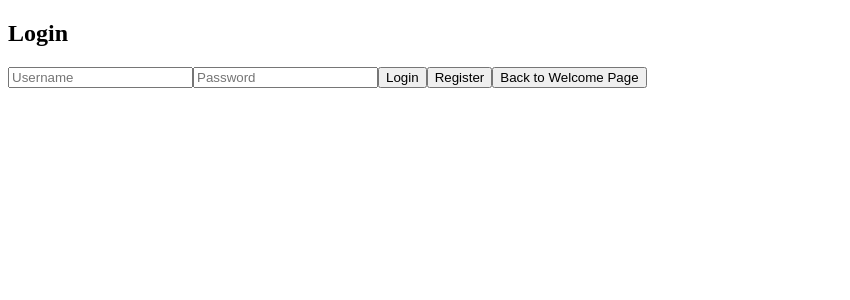
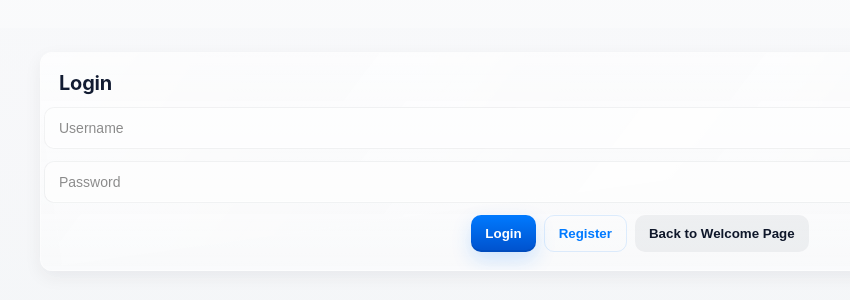
Before and after one commit to thomasliu2019/TicketAppFrontEnd, a React (Create React App) app: page /login in a window 1280 px wide. Shown: the top 300 px of the page, without its empty margins (0-850 px from the left). Built offline with nearby package versions, Linux system fonts and the light colour scheme.

Commit message:
Made CSS changes only

```diff
--- a/package.json
+++ b/package.json
@@ -13,7 +13,7 @@
     "react": "^19.2.3",
     "react-dom": "^19.2.3",
     "react-router-dom": "^7.12.0",
-    "react-scripts": "5.0.1",
+    "react-scripts": "^5.0.1",
     "typescript": "^4.9.5",
     "web-vitals": "^2.1.4"
   },
--- a/src/pages/LoginPage.tsx
+++ b/src/pages/LoginPage.tsx
@@ -1,6 +1,8 @@
+// `src/pages/LoginPage.tsx`
 import { useState } from "react";
 import { useAuth } from "../auth/AuthContext";
 import { useNavigate } from "react-router-dom";
+import "./apple.css";
 
 const LoginPage: React.FC = () => {
     const { login } = useAuth();
@@ -21,34 +23,40 @@ const LoginPage: React.FC = () => {
     };
 
     const goToRegistration = () => {
-    navigate("/registerEmployee"); // redirects to /registerEmployee
+        navigate("/registerEmployee");
     };
 
     const goToWelcome = () => {
-    navigate("/"); // redirects to / (WelcomePage)
+        navigate("/");
     };
 
     return (
-    <div>
+        <div className="app-container">
+            <div className="glass card">
                 <h2>Login</h2>
-      <form onSubmit={handleLogin}>
+                <form onSubmit={handleLogin} className="form-row" style={{ flexDirection: "column", gap: 12 }}>
                     <input
+                        className="input"
                         type="text"
                         placeholder="Username"
                         value={username}
                         onChange={e => setUsername(e.target.value)}
                     />
                     <input
+                        className="input"
                         type="password"
                         placeholder="Password"
                         value={password}
                         onChange={e => setPassword(e.target.value)}
                     />
-        <button type="submit">Login</button>
-        <button onClick={goToRegistration}>Register</button>
-        <button onClick={goToWelcome}>Back to Welcome Page</button>
+                    <div style={{ display: "flex", gap: 8 }}>
+                        <button type="submit" className="btn btn-primary">Login</button>
+                        <button type="button" className="btn btn-ghost" onClick={goToRegistration}>Register</button>
+                        <button type="button" className="btn btn-muted" onClick={goToWelcome}>Back to Welcome Page</button>
+                    </div>
                 </form>
-      {error && <p>{error}</p>}
+                {error && <p className="empty-message">{error}</p>}
+            </div>
         </div>
     );
 };
--- a/src/pages/RegisterPage.tsx
+++ b/src/pages/RegisterPage.tsx
@@ -1,7 +1,7 @@
-import { useState } from "react";
+import React, { useState } from "react";
+import { useNavigate } from "react-router-dom";
 import api from "../api/api";
-import { useNavigate } from "react-router-dom";
-
+import "./apple.css";
 const RegisterPage = () => {
     const [username, setUsername] = useState("");
     const [password, setPassword] = useState("");
@@ -21,22 +21,28 @@ import { useNavigate } from "react-router-dom";
         }
     };
     const backToWelcomePage = () => {
-    navigate("/"); // redirects to / (WelcomePage)
+        navigate("/");
     };
     const goToLogin = () => {
-    navigate("/login"); // redirects to /login
+        navigate("/login");
     };
 
     return (
-    <div>
+        <div className="app-container">
+            <div className="glass card">
                 <h2>Register</h2>
-      <input placeholder="Username" value={username} onChange={e => setUsername(e.target.value)} />
-      <input placeholder="Password" type="password" value={password} onChange={e => setPassword(e.target.value)} />
-      <button onClick={register}>Register</button>
-      <button onClick={backToWelcomePage}>Back to Welcome Page</button>
-      <button onClick={goToLogin}>Go to Login</button>
+                <div style={{ display: "flex", flexDirection: "column", gap: 12 }}>
+                    <input className="input" placeholder="Username" value={username} onChange={e => setUsername(e.target.value)} />
+                    <input className="input" placeholder="Password" type="password" value={password} onChange={e => setPassword(e.target.value)} />
+                    <div style={{ display: "flex", gap: 8 }}>
+                        <button type="button" className="btn btn-primary" onClick={register}>Register</button>
+                        <button type="button" className="btn btn-muted" onClick={backToWelcomePage}>Back to Welcome Page</button>
+                        <button type="button" className="btn btn-ghost" onClick={goToLogin}>Go to Login</button>
+                    </div>
+                </div>
+            </div>
         </div>
     );
 };
 
-export default RegisterPage
+export default RegisterPage;
--- a/src/pages/WelcomePage.tsx
+++ b/src/pages/WelcomePage.tsx
@@ -1,20 +1,27 @@
+
+// `src/pages/WelcomePage.tsx`
 import { useNavigate } from "react-router-dom";
+import "./apple.css";
 
 const WelcomePage = () => {
     const navigate = useNavigate();
 
     const goToLogin = () => {
-    navigate("/login"); // redirects to /login
+        navigate("/login");
     };
     const goToRegistration = () => {
-    navigate("/registerEmployee"); // redirects to /registerEmployee
+        navigate("/registerEmployee");
     };
 
     return (
-    <div>
+        <div className="app-container">
+            <div className="glass card" style={{ padding: 24 }}>
                 <h1>Welcome to the App!</h1>
-      <button onClick={goToLogin}>Login as Existing User</button>
-      <button onClick={goToRegistration}>Register as New User</button>
+                <div style={{ marginTop: 16, display: "flex", gap: 8 }}>
+                    <button className="btn btn-primary" onClick={goToLogin}>Login as Existing User</button>
+                    <button className="btn btn-ghost" onClick={goToRegistration}>Register as New User</button>
+                </div>
+            </div>
         </div>
     );
 };
--- /dev/null
+++ b/src/pages/apple.css
@@ -0,0 +1,230 @@
+/* src/pages/apple.css */
+
+/* Apple-like system font stack, color tokens, glass settings */
+:root{
+    --bg-image: none; /* set like: url("/assets/hero.jpg") */
+    --bg-overlay: linear-gradient(180deg, rgba(246,247,249,0.6), rgba(236,239,243,0.6));
+    --bg-color-1: #f6f7f9;
+    --bg-color-2: #e9edf2;
+    --glass-bg: rgba(255,255,255,0.6);
+    --glass-strong: rgba(255,255,255,0.8);
+    --glass-border: rgba(255,255,255,0.45);
+    --accent: #007aff; /* Apple blue */
+    --muted: #6b7280;
+    --text: #0f172a;
+    --radius: 14px;
+    --blur: 14px;
+    --card-shadow: 0 8px 30px rgba(16,24,40,0.08);
+    --glass-highlight: linear-gradient(135deg, rgba(255,255,255,0.55), rgba(255,255,255,0.08));
+}
+
+/* Page background with optional image placeholder */
+html,body{
+    height:100%;
+    margin:0;
+    font-family: -apple-system, BlinkMacSystemFont, "Segoe UI", Roboto, "Helvetica Neue", Arial, sans-serif;
+    background-image: var(--bg-image), var(--bg-overlay);
+    background-size: cover, cover;
+    background-position: center;
+    background-repeat: no-repeat;
+    color: var(--text);
+    -webkit-font-smoothing:antialiased;
+    -moz-osx-font-smoothing:grayscale;
+    -webkit-text-size-adjust:100%;
+}
+
+/* App container for consistent padding and max width */
+.app-root, .app-container{
+    max-width:1200px;
+    margin: 28px auto;
+    padding: 24px;
+}
+
+/* Reusable frosted glass surface */
+.glass{
+    background: var(--glass-bg);
+    border: 1px solid var(--glass-border);
+    border-radius: var(--radius);
+    box-shadow: var(--card-shadow);
+    backdrop-filter: blur(var(--blur)px) saturate(1.08);
+    -webkit-backdrop-filter: blur(var(--blur)px) saturate(1.08);
+    position: relative;
+    overflow: hidden;
+}
+
+/* Soft highlight stripe for liquid look */
+.glass::before{
+    content: "";
+    position: absolute;
+    inset:0;
+    pointer-events:none;
+    background: var(--glass-highlight);
+    mix-blend-mode: overlay;
+    opacity:0.35;
+    transform: translateY(-40%) rotate(-8deg);
+}
+
+/* Top navigation / header */
+.topbar{
+    display:flex;
+    align-items:center;
+    justify-content:space-between;
+    gap:12px;
+    padding:12px 18px;
+}
+.topbar .brand{
+    display:flex;
+    align-items:center;
+    gap:12px;
+    font-weight:600;
+    font-size:18px;
+}
+.topbar .controls{
+    display:flex;
+    gap:10px;
+    align-items:center;
+}
+
+/* Card component */
+.card{
+    padding:18px;
+    border-radius:12px;
+    background: linear-gradient(180deg, rgba(255,255,255,0.55), rgba(255,255,255,0.45));
+    border: 1px solid rgba(255,255,255,0.45);
+    box-shadow: 0 6px 18px rgba(18,24,40,0.06);
+}
+
+/* Headings */
+h1,h2,h3{
+    margin:0 0 12px 0;
+    color:var(--text);
+    letter-spacing:-0.2px;
+}
+h1{font-size:28px}
+h2{font-size:20px}
+h3{font-size:16px}
+
+/* Buttons */
+.btn{
+    -webkit-appearance:none;
+    appearance:none;
+    border: none;
+    padding:10px 14px;
+    border-radius:10px;
+    cursor:pointer;
+    font-weight:600;
+    display:inline-flex;
+    align-items:center;
+    gap:8px;
+    transition:transform 120ms ease, box-shadow 120ms ease, opacity 120ms ease;
+    user-select:none;
+}
+.btn:active{ transform: translateY(1px); }
+
+.btn-primary{
+    background: linear-gradient(180deg, var(--accent), #0051cc);
+    color:#fff;
+    box-shadow: 0 8px 20px rgba(0,122,255,0.18), inset 0 -2px 0 rgba(0,0,0,0.08);
+}
+.btn-ghost{
+    background: transparent;
+    color: var(--accent);
+    border: 1px solid rgba(0,122,255,0.12);
+}
+.btn-muted{
+    background: rgba(15,23,42,0.05);
+    color: var(--text);
+}
+
+/* Input / form elements */
+.input, input[type="text"], input[type="password"], textarea, select {
+    width:100%;
+    padding:12px 14px;
+    border-radius:10px;
+    border: 1px solid rgba(15,23,42,0.06);
+    background: rgba(255,255,255,0.6);
+    outline: none;
+    font-size:14px;
+    color:var(--text);
+    transition: box-shadow 140ms ease, border-color 120ms ease, transform 120ms ease;
+    box-shadow: inset 0 -1px 0 rgba(255,255,255,0.6);
+}
+.input:focus, input:focus, textarea:focus, select:focus {
+    border-color: rgba(0,122,255,0.4);
+    box-shadow: 0 6px 18px rgba(0,122,255,0.08);
+    transform: translateY(-1px);
+}
+
+/* Form layout helpers */
+.form-row{ display:flex; gap:12px; align-items:center; }
+.form-col{ flex:1; }
+
+/* Table styles for manager view */
+.table {
+    width:100%;
+    border-collapse:collapse;
+    background: linear-gradient(180deg, rgba(255,255,255,0.6), rgba(255,255,255,0.52));
+    border-radius:10px;
+    overflow:hidden;
+    border:1px solid rgba(15,23,42,0.04);
+}
+.table thead{
+    background: linear-gradient(180deg, rgba(249,250,251,0.7), rgba(245,247,250,0.6));
+    color: var(--muted);
+    font-size:13px;
+}
+.table th, .table td{
+    padding:12px 14px;
+    text-align:left;
+    border-bottom:1px solid rgba(15,23,42,0.04);
+    vertical-align:middle;
+}
+.table tbody tr:hover{
+    background: rgba(0,0,0,0.02);
+}
+
+/* Empty / placeholder messages */
+.empty-message, .muted {
+    color: var(--muted);
+    font-size:14px;
+    margin:12px 0;
+}
+
+/* Ticket list / row (useful for PendingTicketRow) */
+.ticket-row{
+    display:flex;
+    align-items:center;
+    justify-content:space-between;
+    gap:12px;
+    padding:12px;
+    border-radius:10px;
+    border:1px solid rgba(15,23,42,0.03);
+    background: linear-gradient(180deg, rgba(255,255,255,0.55), rgba(250,250,250,0.5));
+    margin-bottom:10px;
+}
+
+/* Small helpers */
+.kicker{ font-size:12px; color:var(--muted); text-transform:uppercase; letter-spacing:0.6px; }
+.lead{ font-size:16px; font-weight:600; color:var(--text); }
+
+/* Responsive tweaks */
+@media (max-width:800px){
+    .app-container{ padding:16px; }
+    .form-row{ flex-direction:column; }
+    .topbar{ flex-direction:column; align-items:flex-start; gap:8px; }
+    .table th, .table td{ padding:10px; font-size:13px; }
+}
+
+/* Accessibility: focus ring */
+:focus{
+    outline: 3px solid rgba(0,122,255,0.14);
+    outline-offset: 2px;
+}
+
+/* Quick usage examples as comments:
+   - Wrap main panels with class .glass for frosted surfaces.
+   - Use .card for simple elevated blocks.
+   - Buttons: add classes .btn .btn-primary or .btn-ghost
+   - Set background image by adding to :root or body:
+       --bg-image: url("/path/to/bg.jpg");
+*/
```
Also changed, not shown: src/pages/EmployeeDashboard.tsx (+11 -6 lines), src/pages/ManagerDashboard.tsx (+17 -13 lines), 1 other file (tests, documents, lock files or other folders). Lines whose indentation alone changed are shown as unchanged.
